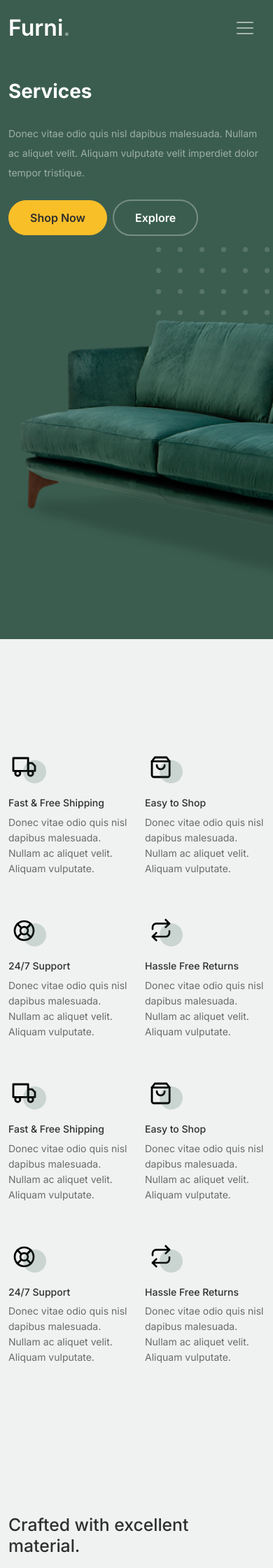
After one commit to Yigoboz/furni-django-ecommerce, a Django app: page /services/ in a window 390 px wide; the page is wider, and only the part inside the window is pictured. The commit adds this page. Shown: the top 2240 px of that part at 70% size. Run offline with Django 5.2, Linux system fonts and the light colour scheme; some libraries are stand-ins or nearby versions.

Commit message:
feat: connect services.html to urls/views.py

```diff
--- /dev/null
+++ b/core/templates/core/services.html
@@ -0,0 +1,277 @@
+{% extends 'base.html' %}
+{% load static %}
+
+{% block title %}Services | Ladin Dizayn {% endblock %}
+
+{% block content %}
+
+<!-- Start Hero Section -->
+    <div class="hero">
+       <div class="container">
+          <div class="row justify-content-between">
+             <div class="col-lg-5">
+                <div class="intro-excerpt">
+                   <h1>Services</h1>
+                   <p class="mb-4">Donec vitae odio quis nisl dapibus malesuada. Nullam ac aliquet velit. Aliquam vulputate velit imperdiet dolor tempor tristique.</p>
+                   <p><a href="" class="btn btn-secondary me-2">Shop Now</a><a href="#" class="btn btn-white-outline">Explore</a></p>
+                </div>
+             </div>
+             <div class="col-lg-7">
+                <div class="hero-img-wrap">
+                   <img src="{% static 'images/couch.png' %}" class="img-fluid">
+                </div>
+             </div>
+          </div>
+       </div>
+    </div>
+<!-- End Hero Section -->
+
+<!-- Start Why Choose Us Section -->
+<div class="why-choose-section">
+    <div class="container">
+
+       <div class="row my-5">
+          <div class="col-6 col-md-6 col-lg-3 mb-4">
+             <div class="feature">
+                <div class="icon">
+                   <img src="{% static 'images/truck.svg' %}" alt="Image" class="imf-fluid">
+                </div>
+                <h3>Fast &amp; Free Shipping</h3>
+                <p>Donec vitae odio quis nisl dapibus malesuada. Nullam ac aliquet velit. Aliquam vulputate.</p>
+             </div>
+          </div>
+
+          <div class="col-6 col-md-6 col-lg-3 mb-4">
+             <div class="feature">
+                <div class="icon">
+                   <img src="{% static 'images/bag.svg' %}" alt="Image" class="imf-fluid">
+                </div>
+                <h3>Easy to Shop</h3>
+                <p>Donec vitae odio quis nisl dapibus malesuada. Nullam ac aliquet velit. Aliquam vulputate.</p>
+             </div>
+          </div>
+
+          <div class="col-6 col-md-6 col-lg-3 mb-4">
+             <div class="feature">
+                <div class="icon">
+                   <img src="{% static 'images/support.svg' %}" alt="Image" class="imf-fluid">
+                </div>
+                <h3>24/7 Support</h3>
+                <p>Donec vitae odio quis nisl dapibus malesuada. Nullam ac aliquet velit. Aliquam vulputate.</p>
+             </div>
+          </div>
+
+          <div class="col-6 col-md-6 col-lg-3 mb-4">
+             <div class="feature">
+                <div class="icon">
+                   <img src="{% static 'images/return.svg' %}" alt="Image" class="imf-fluid">
+                </div>
+                <h3>Hassle Free Returns</h3>
+                <p>Donec vitae odio quis nisl dapibus malesuada. Nullam ac aliquet velit. Aliquam vulputate.</p>
+             </div>
+          </div>
+
+          <div class="col-6 col-md-6 col-lg-3 mb-4">
+             <div class="feature">
+                <div class="icon">
+                   <img src="{% static 'images/truck.svg' %}" alt="Image" class="imf-fluid">
+                </div>
+                <h3>Fast &amp; Free Shipping</h3>
+                <p>Donec vitae odio quis nisl dapibus malesuada. Nullam ac aliquet velit. Aliquam vulputate.</p>
+             </div>
+          </div>
+
+          <div class="col-6 col-md-6 col-lg-3 mb-4">
+             <div class="feature">
+                <div class="icon">
+                   <img src="{% static 'images/bag.svg' %}" alt="Image" class="imf-fluid">
+                </div>
+                <h3>Easy to Shop</h3>
+                <p>Donec vitae odio quis nisl dapibus malesuada. Nullam ac aliquet velit. Aliquam vulputate.</p>
+             </div>
+          </div>
+
+          <div class="col-6 col-md-6 col-lg-3 mb-4">
+             <div class="feature">
+                <div class="icon">
+                   <img src="{% static 'images/support.svg' %}" alt="Image" class="imf-fluid">
+                </div>
+                <h3>24/7 Support</h3>
+                <p>Donec vitae odio quis nisl dapibus malesuada. Nullam ac aliquet velit. Aliquam vulputate.</p>
+             </div>
+          </div>
+
+          <div class="col-6 col-md-6 col-lg-3 mb-4">
+             <div class="feature">
+                <div class="icon">
+                   <img src="{% static 'images/return.svg' %}" alt="Image" class="imf-fluid">
+                </div>
+                <h3>Hassle Free Returns</h3>
+                <p>Donec vitae odio quis nisl dapibus malesuada. Nullam ac aliquet velit. Aliquam vulputate.</p>
+             </div>
+          </div>
+
+       </div>
+
+    </div>
+</div>
+<!-- End Why Choose Us Section -->
+
+<!-- Start Product Section -->
+<div class="product-section pt-0">
+    <div class="container">
+       <div class="row">
+
+          <!-- Start Column 1 -->
+          <div class="col-md-12 col-lg-3 mb-5 mb-lg-0">
+             <h2 class="mb-4 section-title">Crafted with excellent material.</h2>
+             <p class="mb-4">Donec vitae odio quis nisl dapibus malesuada. Nullam ac aliquet velit. Aliquam vulputate velit imperdiet dolor tempor tristique. </p>
+             <p><a href="#" class="btn">Explore</a></p>
+          </div>
+          <!-- End Column 1 -->
+
+          <!-- Start Column 2 -->
+          <div class="col-12 col-md-4 col-lg-3 mb-5 mb-md-0">
+             <a class="product-item" href="#">
+                <img src="{% static 'images/product-1.png' %}" class="img-fluid product-thumbnail">
+                <h3 class="product-title">Nordic Chair</h3>
+                <strong class="product-price">$50.00</strong>
+
+                <span class="icon-cross">
+                   <img src="{% static 'images/cross.svg' %}" class="img-fluid">
+                </span>
+             </a>
+          </div>
+          <!-- End Column 2 -->
+
+          <!-- Start Column 3 -->
+          <div class="col-12 col-md-4 col-lg-3 mb-5 mb-md-0">
+             <a class="product-item" href="#">
+                <img src="{% static 'images/product-2.png' %}" class="img-fluid product-thumbnail">
+                <h3 class="product-title">Kruzo Aero Chair</h3>
+                <strong class="product-price">$78.00</strong>
+
+                <span class="icon-cross">
+                   <img src="{% static 'images/cross.svg' %}" class="img-fluid">
+                </span>
+             </a>
+          </div>
+          <!-- End Column 3 -->
+
+          <!-- Start Column 4 -->
+          <div class="col-12 col-md-4 col-lg-3 mb-5 mb-md-0">
+             <a class="product-item" href="#">
+                <img src="{% static 'images/product-3.png' %}" class="img-fluid product-thumbnail">
+                <h3 class="product-title">Ergonomic Chair</h3>
+                <strong class="product-price">$43.00</strong>
+
+                <span class="icon-cross">
+                   <img src="{% static 'images/cross.svg' %}" class="img-fluid">
+                </span>
+             </a>
+          </div>
+          <!-- End Column 4 -->
+
+       </div>
+    </div>
+</div>
+<!-- End Product Section -->
+
+<!-- Start Testimonial Slider -->
+<div class="testimonial-section before-footer-section">
+    <div class="container">
+       <div class="row">
+          <div class="col-lg-7 mx-auto text-center">
+             <h2 class="section-title">Testimonials</h2>
+          </div>
+       </div>
+
+       <div class="row justify-content-center">
+          <div class="col-lg-12">
+             <div class="testimonial-slider-wrap text-center">
+
+                <div id="testimonial-nav">
+                   <span class="prev" data-controls="prev"><span class="fa fa-chevron-left"></span></span>
+                   <span class="next" data-controls="next"><span class="fa fa-chevron-right"></span></span>
+                </div>
+
+                <div class="testimonial-slider">
+
+                   <div class="item">
+                      <div class="row justify-content-center">
+                         <div class="col-lg-8 mx-auto">
+
+                            <div class="testimonial-block text-center">
+                               <blockquote class="mb-5">
+                                  <p>&ldquo;Donec facilisis quam ut purus rutrum lobortis. Donec vitae odio quis nisl dapibus malesuada. Nullam ac aliquet velit. Aliquam vulputate velit imperdiet dolor tempor tristique. Pellentesque habitant morbi tristique senectus et netus et malesuada fames ac turpis egestas. Integer convallis volutpat dui quis scelerisque.&rdquo;</p>
+                               </blockquote>
+
+                               <div class="author-info">
+                                  <div class="author-pic">
+                                     <img src="{% static 'images/person-1.png' %}" alt="Maria Jones" class="img-fluid">
+                                  </div>
+                                  <h3 class="font-weight-bold">Maria Jones</h3>
+                                  <span class="position d-block mb-3">CEO, Co-Founder, XYZ Inc.</span>
+                               </div>
+                            </div>
+
+                         </div>
+                      </div>
+                   </div>
+                   <!-- END item -->
+
+                   <div class="item">
+                      <div class="row justify-content-center">
+                         <div class="col-lg-8 mx-auto">
+
+                            <div class="testimonial-block text-center">
+                               <blockquote class="mb-5">
+                                  <p>&ldquo;Donec facilisis quam ut purus rutrum lobortis. Donec vitae odio quis nisl dapibus malesuada. Nullam ac aliquet velit. Aliquam vulputate velit imperdiet dolor tempor tristique. Pellentesque habitant morbi tristique senectus et netus et malesuada fames ac turpis egestas. Integer convallis volutpat dui quis scelerisque.&rdquo;</p>
+                               </blockquote>
+
+                               <div class="author-info">
+                                  <div class="author-pic">
+                                     <img src="{% static 'images/person-1.png' %}" alt="Maria Jones" class="img-fluid">
+                                  </div>
+                                  <h3 class="font-weight-bold">Maria Jones</h3>
+                                  <span class="position d-block mb-3">CEO, Co-Founder, XYZ Inc.</span>
+                               </div>
+                            </div>
+
+                         </div>
+                      </div>
+                   </div>
+                   <!-- END item -->
+
+                   <div class="item">
+                      <div class="row justify-content-center">
+                         <div class="col-lg-8 mx-auto">
+
+                            <div class="testimonial-block text-center">
+                               <blockquote class="mb-5">
+                                  <p>&ldquo;Donec facilisis quam ut purus rutrum lobortis. Donec vitae odio quis nisl dapibus malesuada. Nullam ac aliquet velit. Aliquam vulputate velit imperdiet dolor tempor tristique. Pellentesque habitant morbi tristique senectus et netus et malesuada fames ac turpis egestas. Integer convallis volutpat dui quis scelerisque.&rdquo;</p>
+                               </blockquote>
+
+                               <div class="author-info">
+                                  <div class="author-pic">
+                                     <img src="{% static 'images/person-1.png' %}" alt="Maria Jones" class="img-fluid">
+                                  </div>
+                                  <h3 class="font-weight-bold">Maria Jones</h3>
+                                  <span class="position d-block mb-3">CEO, Co-Founder, XYZ Inc.</span>
+                               </div>
+                            </div>
+
+                         </div>
+                      </div>
+                   </div>
+                   <!-- END item -->
+
+                </div>
+
+             </div>
+          </div>
+       </div>
+    </div>
+</div>
+
+{% endblock %}
--- a/core/urls.py
+++ b/core/urls.py
@@ -3,5 +3,6 @@ from . import views
 
 urlpatterns = [
     path('',views.index,name="index"),
-    path('about/',views.about,name="about")
+    path('about/',views.about,name="about"),
+    path('services/',views.services,name="services")
 ]
--- a/core/views.py
+++ b/core/views.py
@@ -8,3 +8,6 @@ def index(request):
 
 def about(request):
     return render(request,template_name='core/aboutus.html')
+
+def services(request):
+    return render(request,template_name='core/services.html')
--- a/templates/base.html
+++ b/templates/base.html
@@ -38,7 +38,7 @@
 						</li>
 						<li><a class="nav-link" href="">Shop</a></li>
 						<li><a class="nav-link" href="{% url 'about' %}">About us</a></li>
-						<li><a class="nav-link" href="">Services</a></li>
+						<li><a class="nav-link" href="{% url 'services' %}">Services</a></li>
 						<li><a class="nav-link" href="">Contact us</a></li>
 					</ul>
 
```
